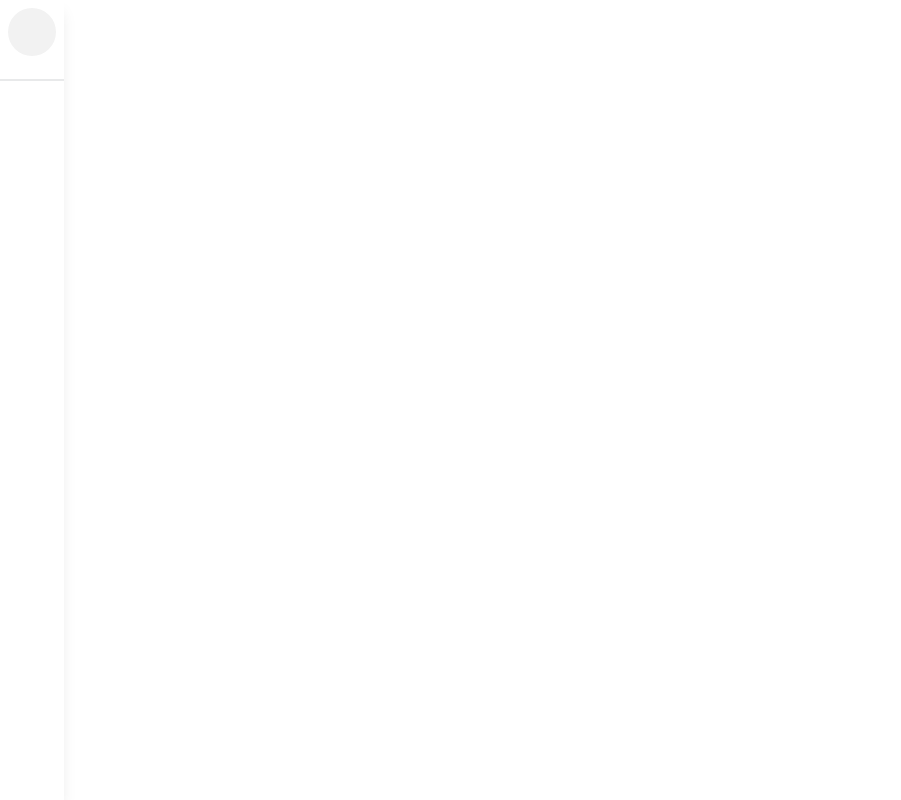
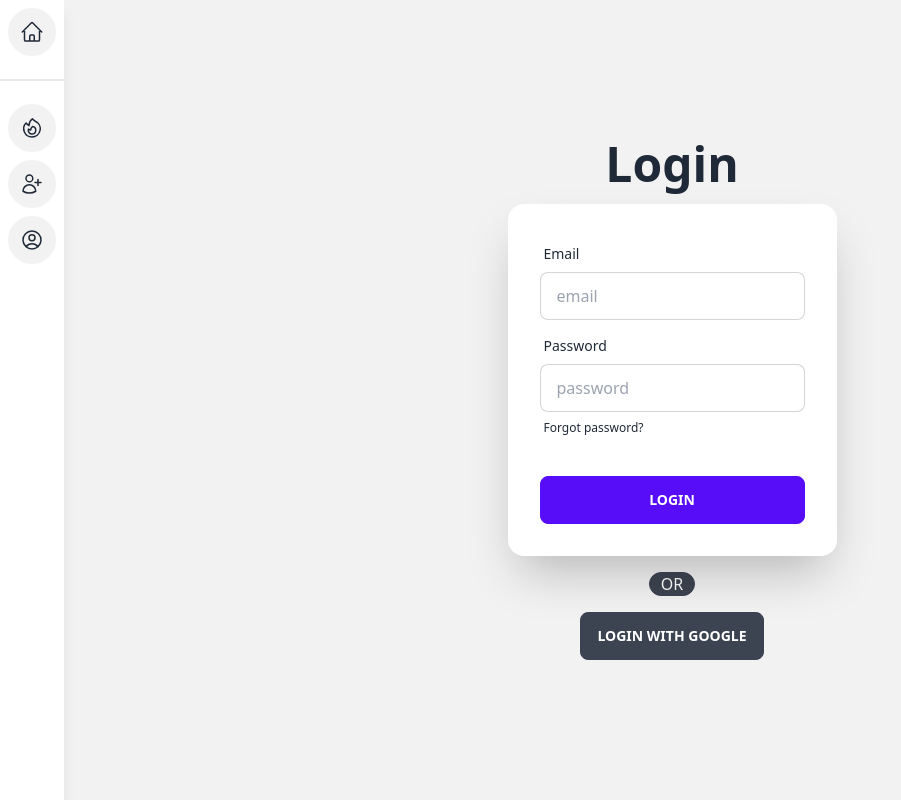
Before and after one commit to Minimata/larp-main, a Nuxt app: page /signIn in a window 1280 px wide. Before the commit this address had no page. Shown: the whole page, without its empty margins (0-901 px from the left). Built offline with nearby package versions, Linux system fonts and the light colour scheme; some icons are missing.

Commit message:
basic register and signin vues

```diff
--- a/app.vue
+++ b/app.vue
@@ -1,23 +1,23 @@
 <script setup lang="ts">
 // Import the functions you need from the SDKs you need
-// import { initializeApp } from 'firebase/app'
-// // TODO: Add SDKs for Firebase products that you want to use
-// // https://firebase.google.com/docs/web/setup#available-libraries
+import { initializeApp } from 'firebase/app'
+// TODO: Add SDKs for Firebase products that you want to use
+// https://firebase.google.com/docs/web/setup#available-libraries
 
-// // Your web app's Firebase configuration
-// // For Firebase JS SDK v7.20.0 and later, measurementId is optional
-// const firebaseConfig = {
-//   apiKey: 'AIzaSyBVYE4qDEDhfYYK1AKAVH9sSLm7hISL7sE',
-//   authDomain: 'larp-sf.firebaseapp.com',
-//   projectId: 'larp-sf',
-//   storageBucket: 'larp-sf.appspot.com',
-//   messagingSenderId: '49391230784',
-//   appId: '1:49391230784:web:79e0fa41349bba11d624a5',
-//   measurementId: 'G-R42SPRVWZW',
-// }
+// Your web app's Firebase configuration
+// For Firebase JS SDK v7.20.0 and later, measurementId is optional
+const firebaseConfig = {
+  apiKey: 'AIzaSyBVYE4qDEDhfYYK1AKAVH9sSLm7hISL7sE',
+  authDomain: 'larp-sf.firebaseapp.com',
+  projectId: 'larp-sf',
+  storageBucket: 'larp-sf.appspot.com',
+  messagingSenderId: '49391230784',
+  appId: '1:49391230784:web:79e0fa41349bba11d624a5',
+  measurementId: 'G-R42SPRVWZW',
+}
 
-// // Initialize Firebase
-// const app = initializeApp(firebaseConfig)
+// Initialize Firebase
+initializeApp(firebaseConfig)
 </script>
 
 <template>
--- a/components/Navbar.vue
+++ b/components/Navbar.vue
@@ -1,5 +1,10 @@
 <script setup lang="ts">
-import { HomeIcon } from '@heroicons/vue/outline/index.js'
+import {
+  HomeIcon,
+  FireIcon,
+  UserCircleIcon,
+  UserPlusIcon,
+} from '@heroicons/vue/24/outline/index.js'
 
 const buttons = [
   {
@@ -7,6 +12,24 @@ const buttons = [
     icon: HomeIcon,
     to: '/',
     divider: true,
+  },
+  {
+    name: 'Feed',
+    icon: FireIcon,
+    to: '/feed',
+    divider: false,
+  },
+  {
+    name: 'Register',
+    icon: UserPlusIcon,
+    to: '/register',
+    divider: false,
+  },
+  {
+    name: 'Sign In',
+    icon: UserCircleIcon,
+    to: '/signIn',
+    divider: false,
   },
 ]
 </script>
--- a/layouts/default.vue
+++ b/layouts/default.vue
@@ -1,8 +1,13 @@
 <template>
   <div>
     <div class="flex"><Navbar></Navbar></div>
-    <div class="pl-16">
-      <slot />
-    </div>
+    <Suspense>
+      <div class="pl-16">
+        <slot />
+      </div>
+      <template #fallback>
+        <span>Loading...</span>
+      </template>
+    </Suspense>
   </div>
 </template>
--- a/package.json
+++ b/package.json
@@ -21,7 +21,7 @@
     ]
   },
   "dependencies": {
-    "@heroicons/vue": "^1.0.6",
+    "@heroicons/vue": "^2.0.4",
     "@nuxtjs/pwa": "^3.3.5",
     "commitizen": "^4.2.5",
     "daisyui": "^2.22.0",
--- a/pages/about.vue
+++ b/pages/about.vue
@@ -1,8 +1,5 @@
 <script setup lang="ts">
 import { useCounterStore } from '@/stores/counter'
-definePageMeta({
-  layout: 'custom',
-})
 const { $api } = useNuxtApp()
 const { x, y } = useMouse()
 onMounted(async () => {
--- a/pages/index.vue
+++ b/pages/index.vue
@@ -1,10 +1,5 @@
 <template>
   <div>
-    <Suspense>
-      <WelcomeComponent></WelcomeComponent>
-      <template #fallback>
-        <span>Loading...</span>
-      </template>
-    </Suspense>
+    <WelcomeComponent></WelcomeComponent>
   </div>
 </template>
--- /dev/null
+++ b/pages/register.vue
@@ -0,0 +1,47 @@
+<script></script>
+
+<template>
+  <div>
+    <div class="hero min-h-screen bg-base-200">
+      <div class="hero-content flex-col lg:flex-col">
+        <div class="text-center lg:text-left">
+          <h1 class="text-5xl font-bold">Sign up</h1>
+          <!-- <p class="py-6">For an insane LARP experience</p> -->
+        </div>
+        <div class="card w-full max-w-sm flex-shrink-0 bg-base-100 shadow-2xl">
+          <div class="card-body">
+            <div class="form-control">
+              <label class="label">
+                <span class="label-text">Email</span>
+              </label>
+              <input
+                type="text"
+                placeholder="email"
+                class="input input-bordered"
+              />
+            </div>
+            <div class="form-control">
+              <label class="label">
+                <span class="label-text">Password</span>
+              </label>
+              <input
+                type="text"
+                placeholder="password"
+                class="input input-bordered"
+              />
+            </div>
+            <div class="form-control mt-6">
+              <button class="btn btn-primary" @click="register">
+                Register
+              </button>
+            </div>
+          </div>
+        </div>
+        <div class="badge badge-lg">OR</div>
+        <button class="btn gap-2" @click="signUpGoogle">
+          Sign up with Google
+        </button>
+      </div>
+    </div>
+  </div>
+</template>
--- /dev/null
+++ b/pages/signIn.vue
@@ -0,0 +1,50 @@
+<script></script>
+
+<template>
+  <div>
+    <div class="hero min-h-screen bg-base-200">
+      <div class="hero-content flex-col lg:flex-col">
+        <div class="text-center lg:text-left">
+          <h1 class="text-5xl font-bold">Login</h1>
+          <!-- <p class="py-6">For an insane LARP experience</p> -->
+        </div>
+        <div class="card w-full max-w-sm flex-shrink-0 bg-base-100 shadow-2xl">
+          <div class="card-body">
+            <div class="form-control">
+              <label class="label">
+                <span class="label-text">Email</span>
+              </label>
+              <input
+                type="text"
+                placeholder="email"
+                class="input input-bordered"
+              />
+            </div>
+            <div class="form-control">
+              <label class="label">
+                <span class="label-text">Password</span>
+              </label>
+              <input
+                type="text"
+                placeholder="password"
+                class="input input-bordered"
+              />
+              <label class="label">
+                <a href="#" class="link link-hover label-text-alt"
+                  >Forgot password?</a
+                >
+              </label>
+            </div>
+            <div class="form-control mt-6">
+              <button class="btn btn-primary">Login</button>
+            </div>
+          </div>
+        </div>
+        <div class="badge badge-lg">OR</div>
+        <button class="btn gap-2" @click="signUpGoogle">
+          Login with Google
+        </button>
+      </div>
+    </div>
+  </div>
+</template>
--- a/tailwind.config.js
+++ b/tailwind.config.js
@@ -14,6 +14,7 @@ module.exports = {
       },
     },
   },
+  darkMode: 'class',
   plugins: [require('daisyui')],
   mode: 'jit',
   // daisyUI config (optional)
```
Also changed, not shown: pages/feed.vue (added), 1 other file (tests, documents, lock files or other folders).
